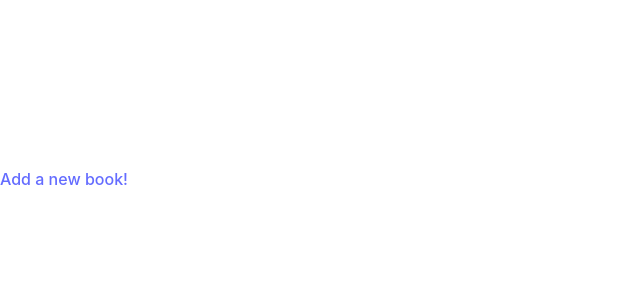
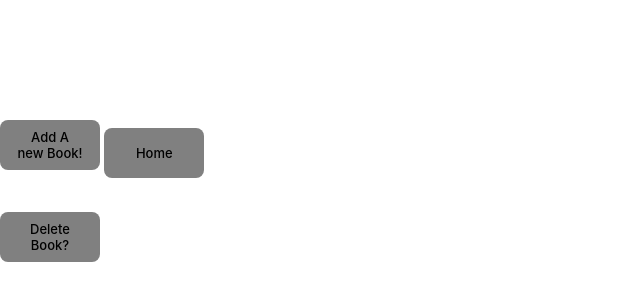
Before and after one commit to Aidannyboi/MernBooksPtTwo, a React (Vite) app in the folder client/: page /book/1/details in a window 1280 px wide. Shown: the part 204-504 px from the top of the page, without its empty margins (0-640 px from the left). Built offline with nearby package versions, Linux system fonts and the light colour scheme; no server answers.

Commit message:
Created a Delete Function Added Buttons to return home Added buttons as a Navigate bar up top.

```diff
--- a/client/src/App.jsx
+++ b/client/src/App.jsx
@@ -10,7 +10,8 @@ function App() {
   return (
     <>
       <BrowserRouter>
-        <Link to={'/book/create'}> Add a new book! </Link>
+        <Link to={'/book/create'}> <button className="headerButtons marginIssue">Add A new Book!</button> </Link>
+        <Link to={'/'}> <button className="headerButtons marginIssue" >Home</button> </Link>
         <Routes>
           <Route path='/' element={<Home/>}/>
           <Route path='/book/:id/details' element={<ViewBook/>}/>
--- a/client/src/components/bookDetail.jsx
+++ b/client/src/components/bookDetail.jsx
@@ -1,12 +1,20 @@
 import axios from "axios";
 import { useEffect, useState } from "react"
-import { useParams } from "react-router-dom";
+import { useParams, useNavigate } from "react-router-dom";
 
 const ViewBook = () => {
 
+const navigate = useNavigate();
 const [book, setBook] = useState([]);
 const {id} = useParams();
 
+const DeleteBook = () => {
+    axios.delete('http://localhost:9999/api/book/' + id)
+        .then((res) => {
+            console.log(res.data);
+            navigate("/")
+        })
+}
 useEffect(() => {
     axios.get('http://localhost:9999/api/book/' + id)
         .then((res) => {
@@ -22,6 +30,7 @@ return (
     <div>
         <h1>{book.Title}</h1>
         <h2>{book.Author}</h2>
+        <button className="view" onClick={DeleteBook}>Delete Book?</button>
     </div>
 )}
 
--- a/client/src/index.css
+++ b/client/src/index.css
@@ -1,6 +1,6 @@
 :root {
   font-family: Inter, system-ui, Avenir, Helvetica, Arial, sans-serif;
-  line-height: 1.5;
+
   font-weight: 400;
 
   color-scheme: light dark;
@@ -70,6 +70,8 @@ button:focus-visible {
 .mainBorder {
   background-color: yellow;
   border-radius: 25px;
+  width: 500px;
+  margin-left: 10px;
 }
 
 .mainText{
@@ -86,3 +88,30 @@ button:focus-visible {
   width: 500px;
   height: 750px;
 }
+
+.view{
+  column-rule: #1a1a1a;
+  background-color: gray;
+  height: 50px;
+  width: 100px;
+  font-size: small;
+  margin-bottom: 10px;
+}
+
+.buttonRow{
+  display: flex;
+  align-items: center;
+  justify-content: space-around;
+}
+
+.headerButtons{
+  column-rule: #1a1a1a;
+  background-color: gray;
+  height: 50px;
+  width: 100px;
+  font-size: small;
+}
+
+.marginIssue{
+  margin-top: 0px;
+}
--- a/client/src/views/bookForm.jsx
+++ b/client/src/views/bookForm.jsx
@@ -1,7 +1,7 @@
 import { useState } from "react"
 import axios from "axios";
 
-import { Navigate } from "react-router-dom";
+import { useNavigate } from "react-router-dom";
 
 
 const BookForm = () => {
@@ -16,6 +16,8 @@ const BookForm = () => {
     const [pagesError, setPagesError] = useState("");
 
     const [isAvaliable, setIsAvaliable] = useState(false);
+
+    const navigate = useNavigate();
 
 
     const handleTitle = (e) => {
@@ -80,7 +82,7 @@ const BookForm = () => {
         .then(res => {
             console.log(res);
             console.log(res.data);
-            Navigate("/")
+            navigate("/")
         })
     }
     return (
--- a/client/src/views/home.jsx
+++ b/client/src/views/home.jsx
@@ -20,12 +20,16 @@ const Home = () => {
             books.map((book, index) =>(
 
                     <div className="mainBorder">
-                        <h1 className="mainText">{book.Title}</h1>
-                        <h2 className="mainText">{book.Author}</h2>
-                        <p className="mainText">{book.Pages}</p>
+                        <h1 className="mainText">Name: {book.Title}</h1>
+                        <h2 className="mainText">Author: {book.Author}</h2>
+                        <p className="mainText">Pages: {book.Pages}</p>
                         <h2 className="mainText">Is this book avaliable?</h2>
                         <h3 className="mainText">{book.isAvaliable? "Yes" : "No"}</h3>
-                        <Link to={'/book/'+ book._id +'/details'}> View {book.title} </Link>
+                        <div className="buttonRow">
+                            <a href={'/book/'+ book._id +'/details'}>
+                                <button className="view"> View Book! </button>
+                            </a>
+                        </div>
                     </div>
 
             ))
```
